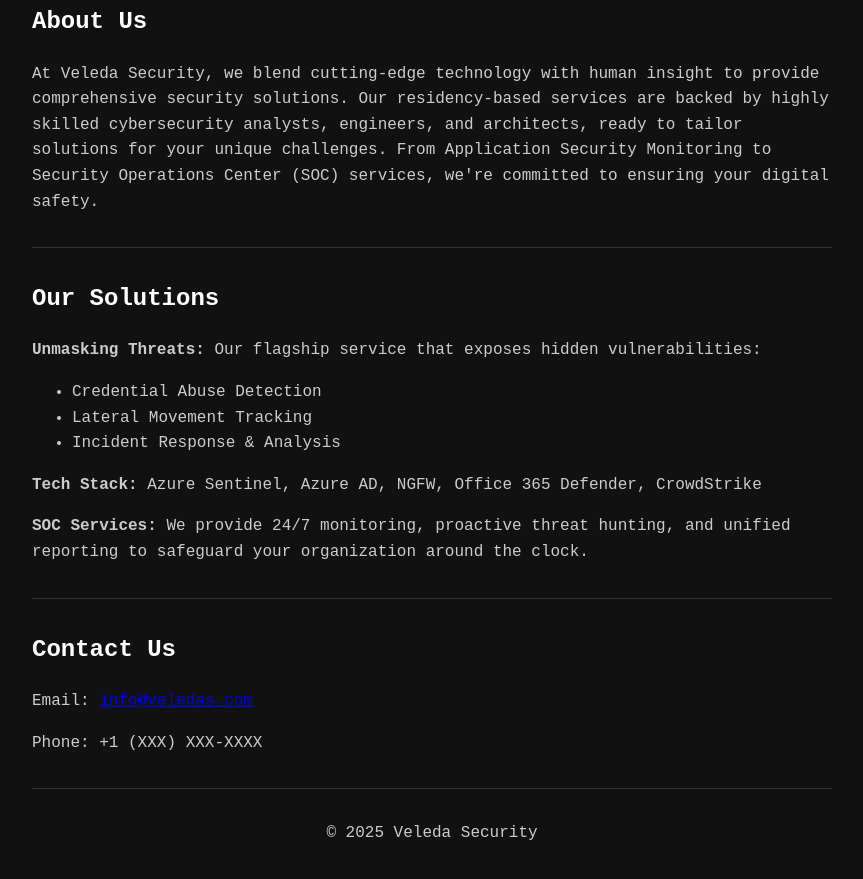
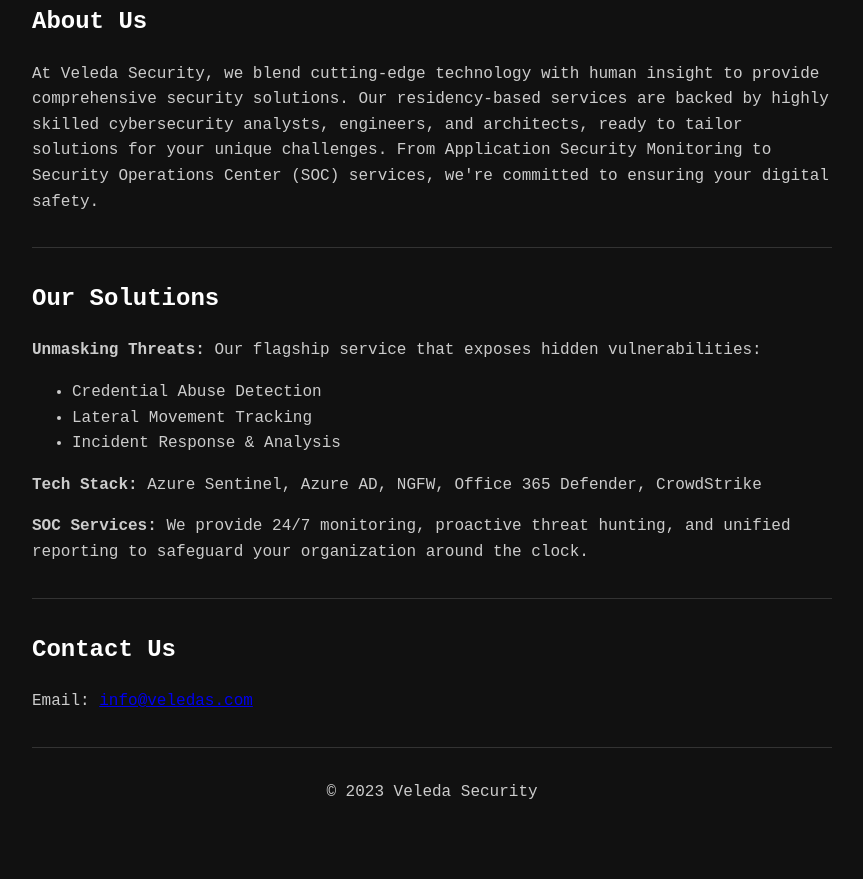
Before and after one commit to cataio/veledas, a plain HTML site: page index.html in a window 1280 px wide. Shown: the part 390-1269 px from the top of the page, without its empty margins (208-1071 px from the left). After the commit the page ends 1243 px from the top, so only its background shows below. Drawn offline with Linux system fonts and the light colour scheme.

Commit message:
Update index.html

```diff
--- a/index.html
+++ b/index.html
@@ -116,13 +116,12 @@
         <section id="contact" aria-labelledby="contact-heading">
             <h2 id="contact-heading">Contact Us</h2>
             <p>Email: <a href="mailto:info@veledas.com">info@veledas.com</a></p>
-            <p>Phone: +1 (XXX) XXX-XXXX</p>
         </section>
 
         <hr />
 
         <footer>
-            <p>&copy; 2025 Veleda Security</p>
+            <p>&copy; 2023 Veleda Security</p>
         </footer>
     </main>
 </body>
```
